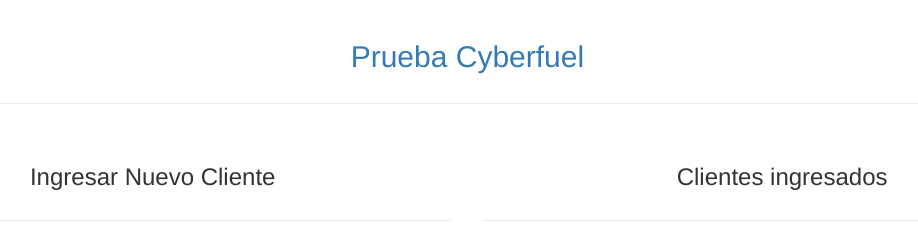
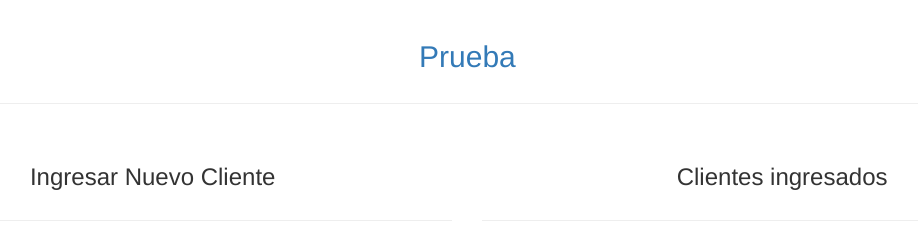
Before and after one commit to smukideejeah/pruebacf, a PHP site: page / in a window 1280 px wide. Shown: the top 251 px of the page, without its empty margins (147-1065 px from the left). Run offline with PHP 8.4, Linux system fonts and the light colour scheme; data that the repository does not hold is empty.

Commit message:
Primera modificacion

```diff
--- a/view/inicio_view.phtml
+++ b/view/inicio_view.phtml
@@ -13,7 +13,7 @@
         <div class="col-lg-12">
             <div class="row">
                 <div class="col-lg-12">
-                    <h2 class="text text-center text-primary"> Prueba Cyberfuel</h2>
+                    <h2 class="text text-center text-primary"> Prueba </h2>
                 </div>
                 <div class="col-lg-12">
                     <hr>
```
